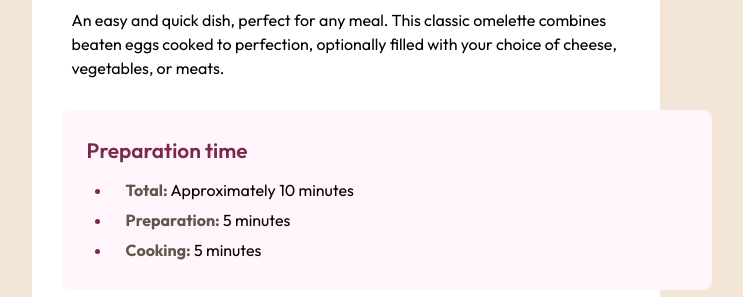
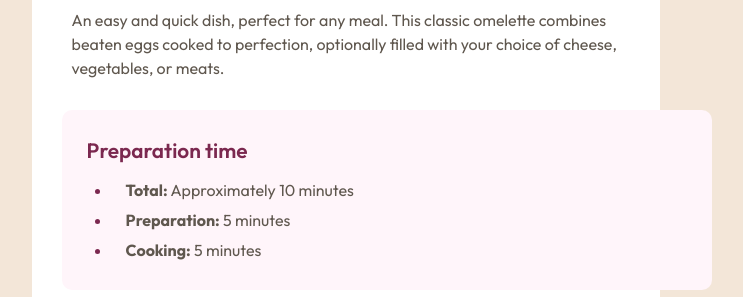
Before and after one commit to Aishi-Jain/Recipe-Page, a plain HTML site: page index.html in a window 1280 px wide. Shown: the part 476-773 px from the top of the page, without its empty margins (294-1037 px from the left). Drawn offline with Linux system fonts and the light colour scheme.

Commit message:
Update styles.css

```diff
--- a/styles.css
+++ b/styles.css
@@ -32,6 +32,7 @@ main {
     border-radius: 20px;
     padding: 20px;
     line-height: 1.5rem;
+    color: var(--wenge-brown);
 }
 
 .image-card img {
```
